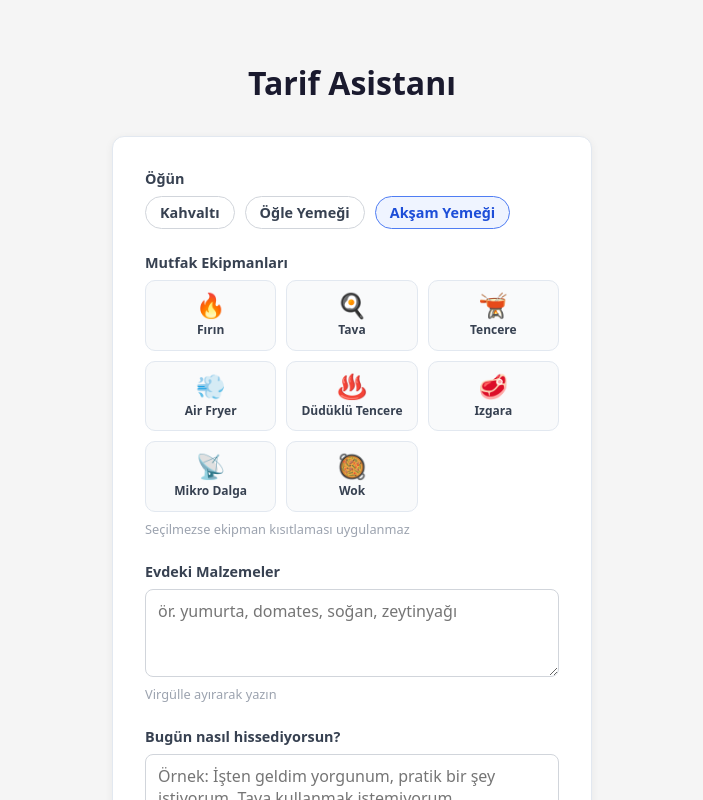
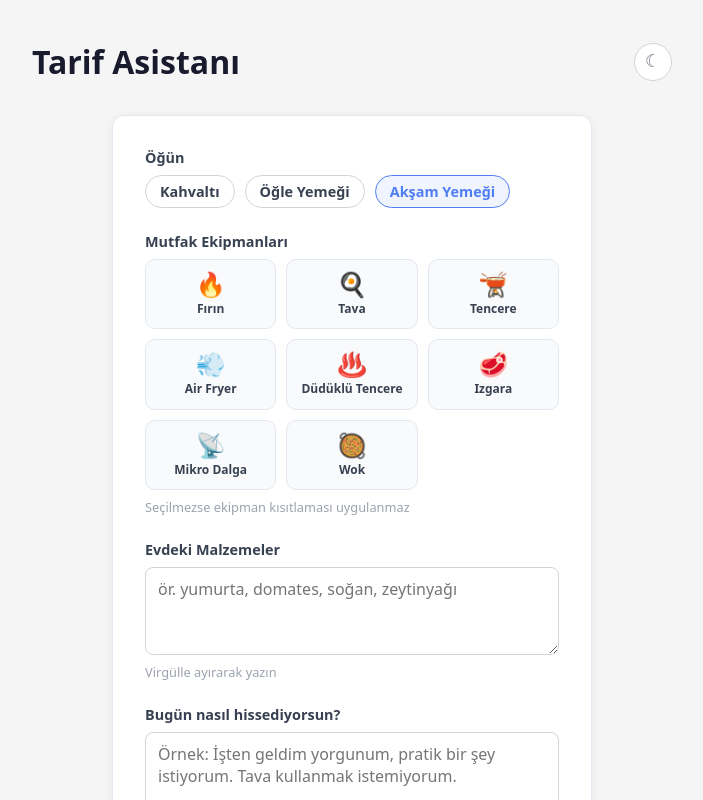
Before and after one commit to tunamyr/meal-prep, a React (Vite) app: page / in a window 1280 px wide. Shown: the top 800 px of the page, without its empty margins (288-991 px from the left). Built offline with nearby package versions, Linux system fonts and the light colour scheme.

Commit message:
karanlık/ aydınlık mod eklendi

```diff
--- a/src/index.css
+++ b/src/index.css
@@ -1,8 +1,52 @@
+/* ── Tema değişkenleri ── */
+:root {
+  --bg:               #f5f5f5;
+  --surface:          #ffffff;
+  --surface-alt:      #f9fafb;
+  --border:           #e2e8f0;
+  --border-input:     #d1d5db;
+  --text-primary:     #213547;
+  --text-heading:     #1a1a2e;
+  --text-label:       #374151;
+  --text-secondary:   #6b7280;
+  --text-muted:       #9ca3af;
+  --primary:          #4f7df3;
+  --primary-hover:    #3b6de0;
+  --primary-active:   #2d5bbf;
+  --primary-disabled: #93aef8;
+  --primary-bg:       #eff4ff;
+  --primary-border:   #c7d7fb;
+  --at-home-bg:       #f0fdf4;
+  --shadow-sm:        rgba(0, 0, 0, 0.06);
+  --shadow-xs:        rgba(0, 0, 0, 0.04);
+}
+
+[data-theme='dark'] {
+  --bg:               #0f1117;
+  --surface:          #1a1f2e;
+  --surface-alt:      #222837;
+  --border:           #2d3548;
+  --border-input:     #3a4258;
+  --text-primary:     #e2e8f0;
+  --text-heading:     #f1f5f9;
+  --text-label:       #cbd5e1;
+  --text-secondary:   #94a3b8;
+  --text-muted:       #64748b;
+  --primary:          #6b96f5;
+  --primary-hover:    #5a85e8;
+  --primary-active:   #4a74d6;
+  --primary-disabled: #3a5a9e;
+  --primary-bg:       #1a2d4a;
+  --primary-border:   #2d4a7a;
+  --at-home-bg:       #132518;
+  --shadow-sm:        rgba(0, 0, 0, 0.3);
+  --shadow-xs:        rgba(0, 0, 0, 0.2);
+}
+
+/* ── Base ── */
 :root {
   font-family: system-ui, 'Segoe UI', Roboto, sans-serif;
   font-size: 16px;
-  color: #213547;
-  background-color: #f5f5f5;
   -webkit-font-smoothing: antialiased;
   -moz-osx-font-smoothing: grayscale;
 }
@@ -13,6 +57,9 @@
 
 body {
   margin: 0;
+  background-color: var(--bg);
+  color: var(--text-primary);
+  transition: background-color 0.2s, color 0.2s;
 }
 
 /* ── Page layout ── */
@@ -24,17 +71,49 @@ body {
   padding: 40px 16px 64px;
 }
 
+.page-header {
+  width: 100%;
+  max-width: 640px;
+  display: flex;
+  align-items: center;
+  justify-content: space-between;
+  margin-bottom: 32px;
+}
+
 .home-title {
   font-size: 2rem;
   font-weight: 700;
-  margin-bottom: 32px;
-  color: #1a1a2e;
+  margin: 0;
+  color: var(--text-heading);
+}
+
+/* ── Dark mode toggle ── */
+.theme-toggle {
+  display: flex;
+  align-items: center;
+  justify-content: center;
+  width: 38px;
+  height: 38px;
+  border-radius: 50%;
+  border: 1.5px solid var(--border-input);
+  background: var(--surface);
+  color: var(--text-secondary);
+  font-size: 1.1rem;
+  cursor: pointer;
+  transition: border-color 0.15s, background 0.15s, color 0.15s;
+  flex-shrink: 0;
+}
+
+.theme-toggle:hover {
+  border-color: var(--primary);
+  color: var(--primary);
+  background: var(--primary-bg);
 }
 
 /* ── Form ── */
 .meal-form {
-  background: #ffffff;
-  border: 1px solid #e2e8f0;
+  background: var(--surface);
+  border: 1px solid var(--border);
   border-radius: 12px;
   padding: 32px;
   width: 100%;
@@ -42,7 +121,7 @@ body {
   display: flex;
   flex-direction: column;
   gap: 24px;
-  box-shadow: 0 2px 8px rgba(0, 0, 0, 0.06);
+  box-shadow: 0 2px 8px var(--shadow-sm);
 }
 
 .form-group {
@@ -55,33 +134,33 @@ body {
 .form-label {
   font-size: 0.9rem;
   font-weight: 600;
-  color: #374151;
+  color: var(--text-label);
 }
 
 .form-group input[type='number'],
 .form-group select,
 .form-group textarea {
   padding: 10px 12px;
-  border: 1px solid #d1d5db;
+  border: 1px solid var(--border-input);
   border-radius: 8px;
   font-size: 1rem;
   font-family: inherit;
-  color: #213547;
-  background: #ffffff;
+  color: var(--text-primary);
+  background: var(--surface);
   outline: none;
-  transition: border-color 0.2s;
+  transition: border-color 0.2s, background 0.2s;
   resize: vertical;
 }
 
 .form-group input[type='number']:focus,
 .form-group select:focus,
 .form-group textarea:focus {
-  border-color: #4f7df3;
+  border-color: var(--primary);
 }
 
 .input-hint {
   font-size: 0.8rem;
-  color: #9ca3af;
+  color: var(--text-muted);
 }
 
 /* Radio buttons (pill style) */
@@ -98,16 +177,17 @@ body {
   font-size: 0.95rem;
   cursor: pointer;
   padding: 6px 14px;
-  border: 1px solid #d1d5db;
+  border: 1px solid var(--border-input);
   border-radius: 20px;
+  color: var(--text-primary);
   transition: background 0.15s, border-color 0.15s;
   user-select: none;
 }
 
 .radio-label.selected {
-  background: #eff4ff;
-  border-color: #4f7df3;
-  color: #1d4ed8;
+  background: var(--primary-bg);
+  border-color: var(--primary);
+  color: var(--primary);
   font-weight: 600;
 }
 
@@ -130,9 +210,9 @@ body {
   justify-content: center;
   gap: 6px;
   padding: 12px 8px;
-  border: 1.5px solid #e2e8f0;
+  border: 1.5px solid var(--border);
   border-radius: 10px;
-  background: #f9fafb;
+  background: var(--surface-alt);
   cursor: pointer;
   transition: border-color 0.15s, background 0.15s, transform 0.1s;
   font-family: inherit;
@@ -140,12 +220,12 @@ body {
 
 .equipment-card:hover {
   border-color: #a5b4fc;
-  background: #f5f3ff;
+  background: var(--primary-bg);
 }
 
 .equipment-card.selected {
-  border-color: #4f7df3;
-  background: #eff4ff;
+  border-color: var(--primary);
+  background: var(--primary-bg);
 }
 
 .equipment-card:active {
@@ -158,7 +238,7 @@ body {
   right: 7px;
   font-size: 0.65rem;
   font-weight: 800;
-  color: #4f7df3;
+  color: var(--primary);
 }
 
 .equipment-icon {
@@ -169,13 +249,13 @@ body {
 .equipment-label {
   font-size: 0.75rem;
   font-weight: 600;
-  color: #374151;
+  color: var(--text-label);
   text-align: center;
   line-height: 1.2;
 }
 
 .equipment-card.selected .equipment-label {
-  color: #1d4ed8;
+  color: var(--primary);
 }
 
 /* Checkboxes (pill style) */
@@ -192,20 +272,20 @@ body {
   font-size: 0.95rem;
   cursor: pointer;
   padding: 6px 12px;
-  border: 1px solid #d1d5db;
+  border: 1px solid var(--border-input);
   border-radius: 20px;
   transition: background 0.15s, border-color 0.15s;
   user-select: none;
 }
 
 .checkbox-label:has(input:checked) {
-  background: #eff4ff;
-  border-color: #4f7df3;
-  color: #1d4ed8;
+  background: var(--primary-bg);
+  border-color: var(--primary);
+  color: var(--primary);
 }
 
 .checkbox-label input[type='checkbox'] {
-  accent-color: #4f7df3;
+  accent-color: var(--primary);
   width: 15px;
   height: 15px;
 }
@@ -214,7 +294,7 @@ body {
 .submit-btn {
   margin-top: 8px;
   padding: 12px;
-  background: #4f7df3;
+  background: var(--primary);
   color: #ffffff;
   font-size: 1rem;
   font-weight: 600;
@@ -225,15 +305,15 @@ body {
 }
 
 .submit-btn:hover {
-  background: #3b6de0;
+  background: var(--primary-hover);
 }
 
 .submit-btn:active {
-  background: #2d5bbf;
+  background: var(--primary-active);
 }
 
 .submit-btn:disabled {
-  background: #93aef8;
+  background: var(--primary-disabled);
   cursor: not-allowed;
 }
 
@@ -244,7 +324,7 @@ body {
   gap: 12px;
   margin-top: 32px;
   font-size: 1rem;
-  color: #4f7df3;
+  color: var(--primary);
   font-weight: 500;
 }
 
@@ -256,8 +336,8 @@ body {
   display: inline-block;
   width: 20px;
   height: 20px;
-  border: 3px solid #c7d7fb;
-  border-top-color: #4f7df3;
+  border: 3px solid var(--primary-border);
+  border-top-color: var(--primary);
   border-radius: 50%;
   animation: spin 0.7s linear infinite;
   flex-shrink: 0;
@@ -276,6 +356,12 @@ body {
   width: 100%;
 }
 
+[data-theme='dark'] .status-error {
+  background: #2d1515;
+  border-color: #5a2020;
+  color: #f87171;
+}
+
 /* ── Recipe results ── */
 .results {
   margin-top: 48px;
@@ -291,7 +377,7 @@ body {
   width: 100%;
   border-radius: 12px;
   overflow: hidden;
-  background: #f0f4ff;
+  background: var(--primary-bg);
 }
 
 @keyframes shimmer {
@@ -305,6 +391,11 @@ body {
   background: linear-gradient(90deg, #e8edf5 25%, #d4ddf0 50%, #e8edf5 75%);
   background-size: 800px 100%;
   animation: shimmer 1.4s infinite linear;
+}
+
+[data-theme='dark'] .recipe-image-skeleton {
+  background: linear-gradient(90deg, #1e2535 25%, #252e42 50%, #1e2535 75%);
+  background-size: 800px 100%;
 }
 
 .recipe-image {
@@ -323,7 +414,7 @@ body {
 .recipe-title {
   font-size: 1.7rem;
   font-weight: 700;
-  color: #1a1a2e;
+  color: var(--text-heading);
   margin: 0;
 }
 
@@ -342,9 +433,9 @@ body {
 }
 
 .badge-time {
-  background: #f0f4ff;
-  color: #4f7df3;
-  border: 1px solid #c7d7fb;
+  background: var(--primary-bg);
+  color: var(--primary);
+  border: 1px solid var(--primary-border);
 }
 
 .badge-difficulty {
@@ -369,19 +460,37 @@ body {
   border-color: #fecaca;
 }
 
+[data-theme='dark'] .badge-kolay {
+  background: #132518;
+  color: #4ade80;
+  border-color: #166534;
+}
+
+[data-theme='dark'] .badge-orta {
+  background: #2a1f0a;
+  color: #fbbf24;
+  border-color: #78350f;
+}
+
+[data-theme='dark'] .badge-zor {
+  background: #2d1515;
+  color: #f87171;
+  border-color: #7f1d1d;
+}
+
 /* Recipe sections */
 .recipe-section {
-  background: #ffffff;
-  border: 1px solid #e2e8f0;
+  background: var(--surface);
+  border: 1px solid var(--border);
   border-radius: 12px;
   padding: 22px 24px;
-  box-shadow: 0 2px 6px rgba(0, 0, 0, 0.04);
+  box-shadow: 0 2px 6px var(--shadow-xs);
 }
 
 .section-title {
   font-size: 1rem;
   font-weight: 700;
-  color: #374151;
+  color: var(--text-label);
   margin: 0 0 16px;
   text-transform: uppercase;
   letter-spacing: 0.05em;
@@ -403,22 +512,22 @@ body {
   gap: 10px;
   padding: 8px 12px;
   border-radius: 8px;
-  background: #f9fafb;
+  background: var(--surface-alt);
   font-size: 0.95rem;
 }
 
 .ingredient-item.at-home {
-  background: #f0fdf4;
+  background: var(--at-home-bg);
 }
 
 .ingredient-name {
   flex: 1;
-  color: #213547;
+  color: var(--text-primary);
   font-weight: 500;
 }
 
 .ingredient-amount {
-  color: #6b7280;
+  color: var(--text-secondary);
   font-size: 0.88rem;
 }
 
@@ -432,6 +541,11 @@ body {
   white-space: nowrap;
 }
 
+[data-theme='dark'] .at-home-tag {
+  color: #4ade80;
+  background: #14291f;
+}
+
 /* Steps */
 .steps-list {
   margin: 0;
@@ -443,17 +557,17 @@ body {
 
 .step-item {
   font-size: 0.95rem;
-  color: #374151;
+  color: var(--text-label);
   line-height: 1.6;
 }
 
 /* Shopping list */
 .shopping-section {
-  background: #ffffff;
-  border: 1px solid #e2e8f0;
+  background: var(--surface);
+  border: 1px solid var(--border);
   border-radius: 12px;
   padding: 22px 24px;
-  box-shadow: 0 2px 6px rgba(0, 0, 0, 0.04);
+  box-shadow: 0 2px 6px var(--shadow-xs);
 }
 
 .shopping-header {
@@ -465,18 +579,18 @@ body {
 
 .copy-btn {
   padding: 7px 16px;
-  background: #f0f4ff;
-  color: #4f7df3;
+  background: var(--primary-bg);
+  color: var(--primary);
   font-size: 0.88rem;
   font-weight: 600;
-  border: 1px solid #c7d7fb;
+  border: 1px solid var(--primary-border);
   border-radius: 8px;
   cursor: pointer;
   transition: background 0.15s;
 }
 
 .copy-btn:hover {
-  background: #dde8ff;
+  background: var(--primary-border);
 }
 
 .shopping-list {
@@ -489,7 +603,7 @@ body {
 
 .shopping-list li {
   font-size: 0.9rem;
-  color: #374151;
+  color: var(--text-label);
   line-height: 1.5;
 }
 
@@ -503,23 +617,23 @@ body {
 .kalori-input-wrap input[type='number'] {
   width: 110px;
   padding: 10px 12px;
-  border: 1px solid #d1d5db;
+  border: 1px solid var(--border-input);
   border-radius: 8px;
   font-size: 1rem;
   font-family: inherit;
-  color: #213547;
-  background: #ffffff;
+  color: var(--text-primary);
+  background: var(--surface);
   outline: none;
-  transition: border-color 0.2s;
+  transition: border-color 0.2s, background 0.2s;
 }
 
 .kalori-input-wrap input[type='number']:focus {
-  border-color: #4f7df3;
+  border-color: var(--primary);
 }
 
 .kalori-unit {
   font-size: 0.9rem;
-  color: #6b7280;
+  color: var(--text-secondary);
   white-space: nowrap;
 }
 
@@ -558,6 +672,11 @@ body {
 .macro-karb    { background: #eff6ff; border-color: #bfdbfe; color: #1d4ed8; }
 .macro-yag     { background: #faf5ff; border-color: #e9d5ff; color: #7e22ce; }
 
+[data-theme='dark'] .macro-kalori  { background: #2a1500; border-color: #7c3700; color: #fb923c; }
+[data-theme='dark'] .macro-protein { background: #132518; border-color: #166534; color: #4ade80; }
+[data-theme='dark'] .macro-karb    { background: #0f1e3a; border-color: #1e3a7a; color: #93c5fd; }
+[data-theme='dark'] .macro-yag     { background: #1a0f2e; border-color: #4a1d96; color: #c084fc; }
+
 /* Similar recipes */
 .similar-section {
   display: flex;
@@ -580,8 +699,8 @@ body {
   flex-direction: column;
   gap: 6px;
   padding: 14px 16px;
-  background: #ffffff;
-  border: 1.5px solid #e2e8f0;
+  background: var(--surface);
+  border: 1.5px solid var(--border);
   border-radius: 10px;
   text-align: left;
   cursor: pointer;
@@ -590,8 +709,8 @@ body {
 }
 
 .similar-card:hover {
-  border-color: #4f7df3;
-  background: #f0f4ff;
+  border-color: var(--primary);
+  background: var(--primary-bg);
 }
 
 .similar-card:active {
@@ -606,12 +725,12 @@ body {
 .similar-name {
   font-size: 0.9rem;
   font-weight: 700;
-  color: #1a1a2e;
+  color: var(--text-heading);
 }
 
 .similar-desc {
   font-size: 0.8rem;
-  color: #6b7280;
+  color: var(--text-secondary);
   line-height: 1.4;
 }
 
@@ -623,20 +742,20 @@ body {
 
 .reroll-btn {
   padding: 11px 28px;
-  background: #ffffff;
-  color: #6b7280;
+  background: var(--surface);
+  color: var(--text-secondary);
   font-size: 0.95rem;
   font-weight: 600;
-  border: 1.5px solid #d1d5db;
+  border: 1.5px solid var(--border-input);
   border-radius: 8px;
   cursor: pointer;
   transition: border-color 0.15s, color 0.15s, background 0.15s;
 }
 
 .reroll-btn:hover {
-  border-color: #4f7df3;
-  color: #4f7df3;
-  background: #f0f4ff;
+  border-color: var(--primary);
+  color: var(--primary);
+  background: var(--primary-bg);
 }
 
 .reroll-btn:disabled {
--- a/src/pages/Home.jsx
+++ b/src/pages/Home.jsx
@@ -1,4 +1,4 @@
-import { useState } from 'react';
+import { useState, useEffect } from 'react';
 import { generateMealSuggestion, /* generateFoodImage, */ generateSimilarRecipes } from '../utils/geminiApi';
 
 const MEAL_OPTIONS = ['Kahvaltı', 'Öğle Yemeği', 'Akşam Yemeği'];
@@ -30,6 +30,16 @@ function Home() {
   // const [imageUrl, setImageUrl] = useState(null);
   // const [imageLoading, setImageLoading] = useState(false);
   const [similarRecipes, setSimilarRecipes] = useState([]);
+  const [darkMode, setDarkMode] = useState(() => {
+    const saved = localStorage.getItem('theme');
+    if (saved) return saved === 'dark';
+    return window.matchMedia('(prefers-color-scheme: dark)').matches;
+  });
+
+  useEffect(() => {
+    document.documentElement.setAttribute('data-theme', darkMode ? 'dark' : 'light');
+    localStorage.setItem('theme', darkMode ? 'dark' : 'light');
+  }, [darkMode]);
 
   function handleChange(e) {
     const { name, value, type } = e.target;
@@ -97,7 +107,16 @@ function Home() {
 
   return (
     <main className="home-container">
-      <h1 className="home-title">Tarif Asistanı</h1>
+      <div className="page-header">
+        <h1 className="home-title">Tarif Asistanı</h1>
+        <button
+          className="theme-toggle"
+          onClick={() => setDarkMode((d) => !d)}
+          aria-label={darkMode ? 'Açık moda geç' : 'Koyu moda geç'}
+        >
+          {darkMode ? '☀' : '☾'}
+        </button>
+      </div>
 
       <form className="meal-form" onSubmit={handleSubmit}>
         {/* Öğün */}
```
